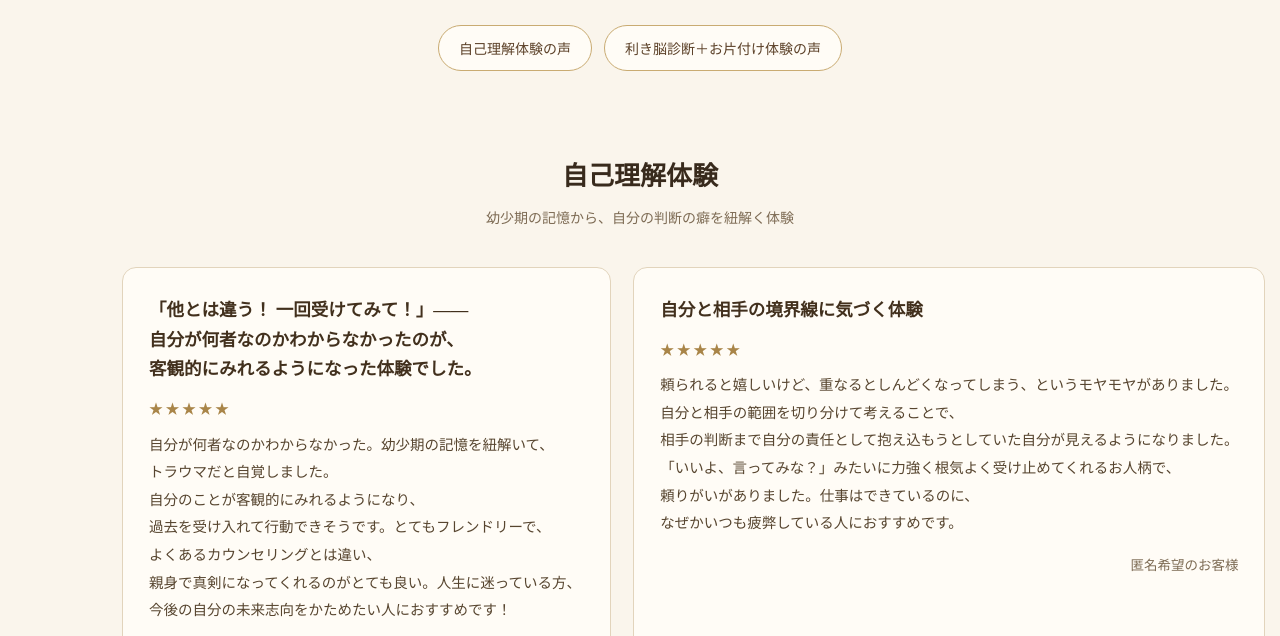
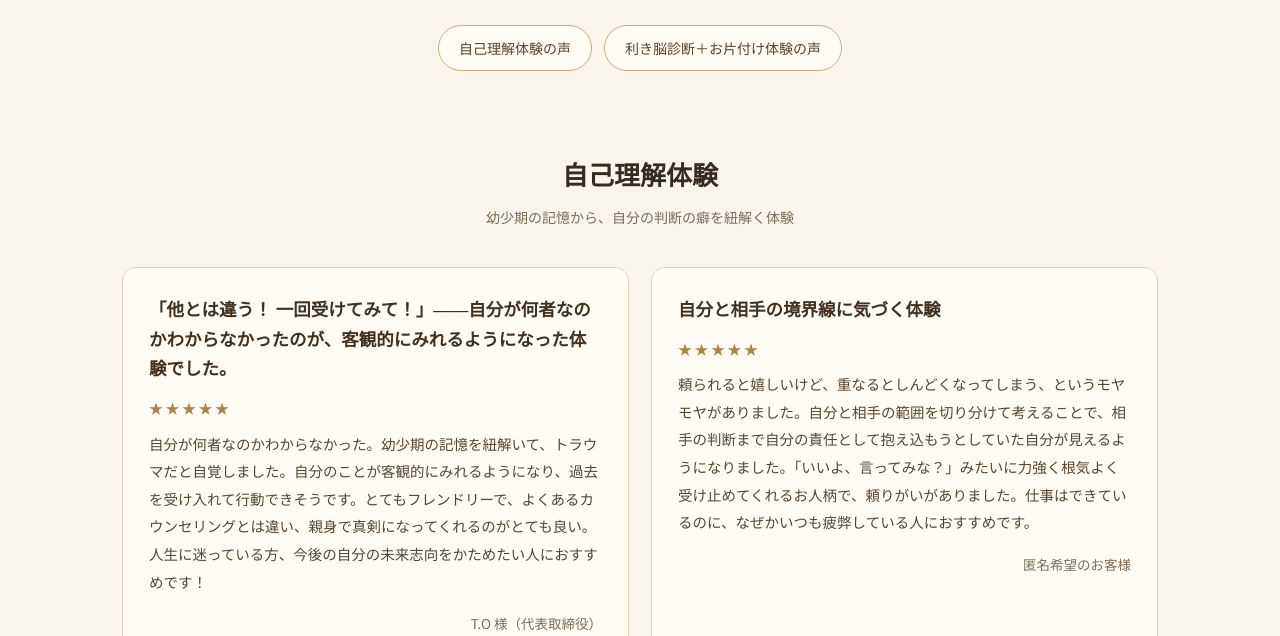
Before and after one commit to haruchomo60-sudo/origin, a plain HTML site: page voices.html in a window 1280 px wide. Shown: the part 303-939 px from the top of the page. Drawn offline with Linux system fonts and the light colour scheme.

Commit message:
Update voices.html: スマホ表示の見切れを修正

```diff
--- a/voices.html
+++ b/voices.html
@@ -44,6 +44,8 @@ header.top{border-bottom:1px solid var(--line);background:var(--cream)}
 .voices{display:grid;grid-template-columns:1fr 1fr;gap:22px}
 @media(max-width:820px){.voices{grid-template-columns:1fr}}
 .voice{background:var(--paper);border:1px solid var(--line);border-radius:14px;padding:28px 26px}
+.voice{min-width:0}
+.v-quote,.v-body,.v-name,.cat-lead,.sec-lead{word-break:normal;overflow-wrap:break-word}
 #kikino .voice{background:var(--cream)}
 .v-quote{font-family:var(--serif);font-size:17.5px;font-weight:600;line-height:1.7;color:var(--brown-d)}
 .v-stars{color:var(--gold);letter-spacing:.18em;margin:10px 0 4px;font-size:14px}
```
